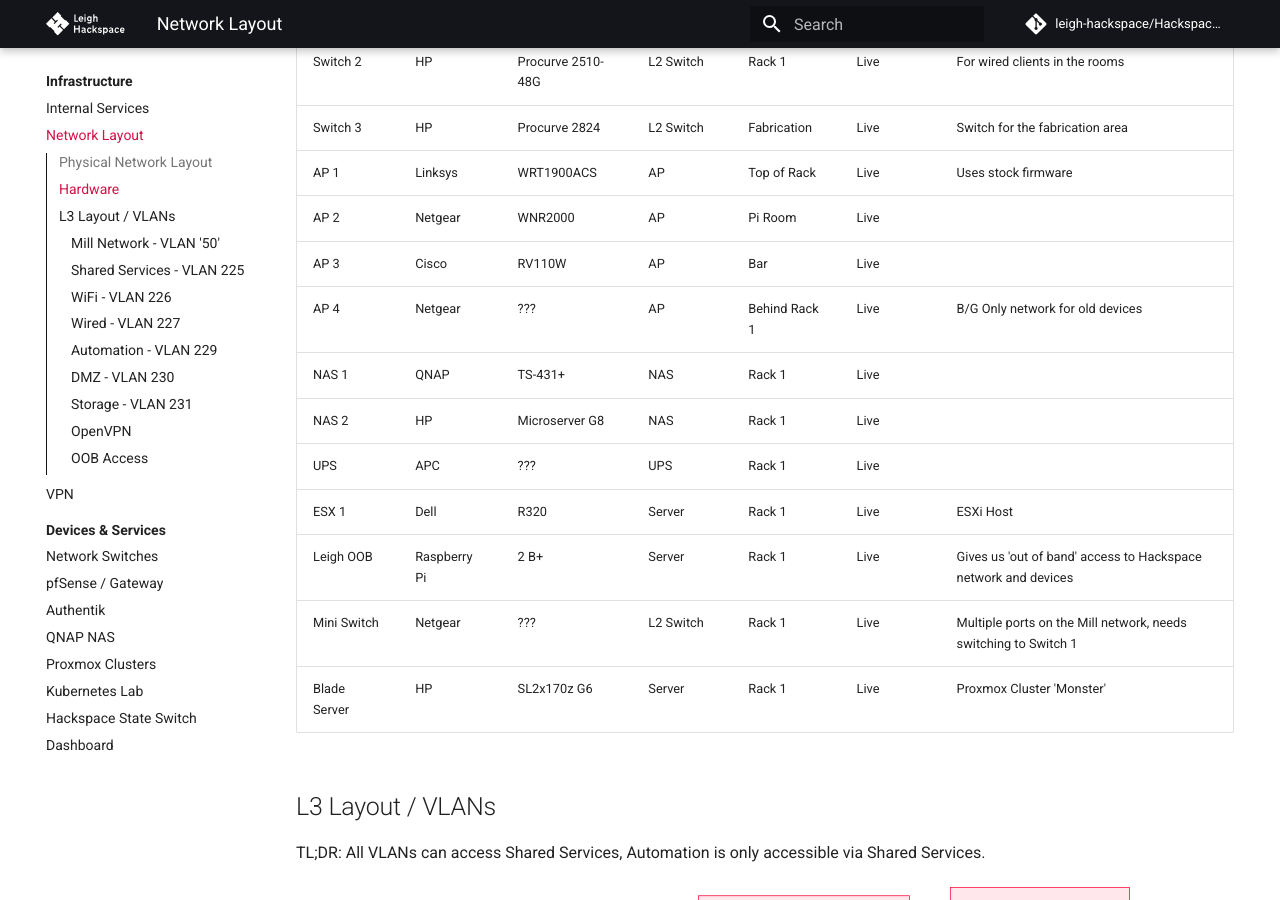
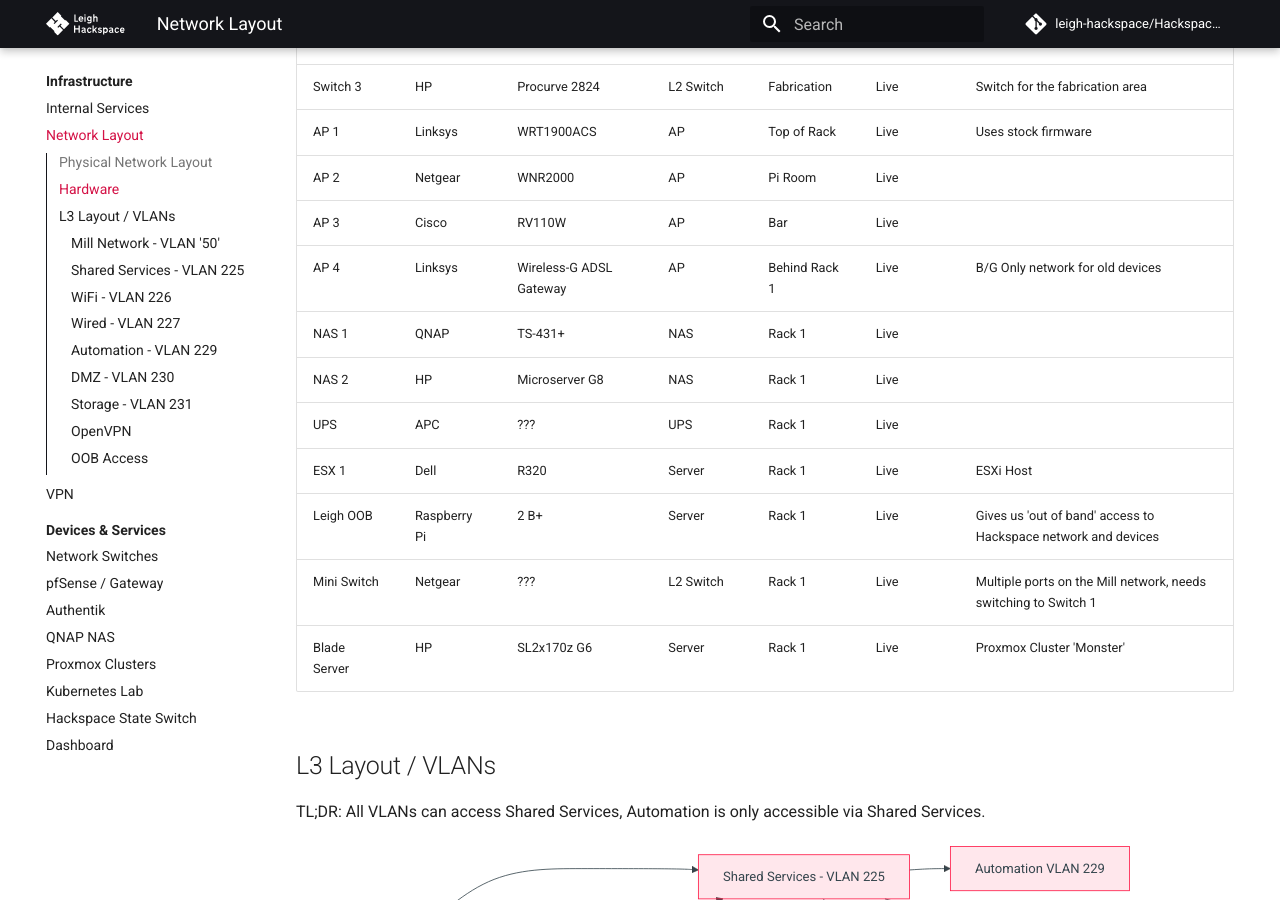
Before and after one commit to leigh-hackspace/HackspaceWiki, an MkDocs documentation site: the page built from docs/infrastructure/network_layout.md, in a window 1280 px wide and 900 px high, scrolled down 1009 px. Built offline with MkDocs 1.6.1 and Material for MkDocs 9.7.7, drawn with Linux system fonts in a browser that asks for light colours; comment, search, counter and statistics services are not loaded; the version menu is left out; some of the changed text lies outside the part shown.

```diff
--- a/docs/infrastructure/network_layout.md
+++ b/docs/infrastructure/network_layout.md
@@ -49,23 +49,23 @@ graph
 
 ## Hardware
 
-| Name         | Manf         | Model             | Type      | Location      | Status | Notes                                                           |
-| ------------ | ------------ | ----------------- | --------- | ------------- | ------ | --------------------------------------------------------------- |
-| GW           | HP           | Unknown           | Router    | Rack 1        | Live   | HP desktop system running pfSense                               |
-| Switch 1     | HP           | Procurve 2510-48G | L2 Switch | Rack 1        | Live   | For Rack 1 hardware                                             |
-| Switch 2     | HP           | Procurve 2510-48G | L2 Switch | Rack 1        | Live   | For wired clients in the rooms                                  |
-| Switch 3     | HP           | Procurve 2824     | L2 Switch | Fabrication   | Live   | Switch for the fabrication area                                 |
-| AP 1         | Linksys      | WRT1900ACS        | AP        | Top of Rack   | Live   | Uses stock firmware                                             |
-| AP 2         | Netgear      | WNR2000           | AP        | Pi Room       | Live   |                                                                 |
-| AP 3         | Cisco        | RV110W            | AP        | Bar           | Live   |                                                                 |
-| AP 4         | Netgear      | ???               | AP        | Behind Rack 1 | Live   | B/G Only network for old devices                                |
-| NAS 1        | QNAP         | TS-431+           | NAS       | Rack 1        | Live   |                                                                 |
-| NAS 2        | HP           | Microserver G8    | NAS       | Rack 1        | Live   |                                                                 |
-| UPS          | APC          | ???               | UPS       | Rack 1        | Live   |                                                                 |
-| ESX 1        | Dell         | R320              | Server    | Rack 1        | Live   | ESXi Host                                                       |
-| Leigh OOB    | Raspberry Pi | 2 B+              | Server    | Rack 1        | Live   | Gives us 'out of band' access to Hackspace network and devices  |
-| Mini Switch  | Netgear      | ???               | L2 Switch | Rack 1        | Live   | Multiple ports on the Mill network, needs switching to Switch 1 |
-| Blade Server | HP           | SL2x170z G6       | Server    | Rack 1        | Live   | Proxmox Cluster 'Monster'                                       |
+| Name         | Manf         | Model                   | Type      | Location      | Status | Notes                                                           |
+| ------------ | ------------ | ----------------------- | --------- | ------------- | ------ | --------------------------------------------------------------- |
+| GW           | HP           | Unknown                 | Router    | Rack 1        | Live   | HP desktop system running pfSense                               |
+| Switch 1     | HP           | Procurve 2510-48G       | L2 Switch | Rack 1        | Live   | For Rack 1 hardware                                             |
+| Switch 2     | HP           | Procurve 2510-48G       | L2 Switch | Rack 1        | Live   | For wired clients in the rooms                                  |
+| Switch 3     | HP           | Procurve 2824           | L2 Switch | Fabrication   | Live   | Switch for the fabrication area                                 |
+| AP 1         | Linksys      | WRT1900ACS              | AP        | Top of Rack   | Live   | Uses stock firmware                                             |
+| AP 2         | Netgear      | WNR2000                 | AP        | Pi Room       | Live   |                                                                 |
+| AP 3         | Cisco        | RV110W                  | AP        | Bar           | Live   |                                                                 |
+| AP 4         | Linksys      | Wireless-G ADSL Gateway | AP        | Behind Rack 1 | Live   | B/G Only network for old devices                                |
+| NAS 1        | QNAP         | TS-431+                 | NAS       | Rack 1        | Live   |                                                                 |
+| NAS 2        | HP           | Microserver G8          | NAS       | Rack 1        | Live   |                                                                 |
+| UPS          | APC          | ???                     | UPS       | Rack 1        | Live   |                                                                 |
+| ESX 1        | Dell         | R320                    | Server    | Rack 1        | Live   | ESXi Host                                                       |
+| Leigh OOB    | Raspberry Pi | 2 B+                    | Server    | Rack 1        | Live   | Gives us 'out of band' access to Hackspace network and devices  |
+| Mini Switch  | Netgear      | ???                     | L2 Switch | Rack 1        | Live   | Multiple ports on the Mill network, needs switching to Switch 1 |
+| Blade Server | HP           | SL2x170z G6             | Server    | Rack 1        | Live   | Proxmox Cluster 'Monster'                                       |
 
 ## L3 Layout / VLANs
 
```
Also changed, not shown: other parts of docs/infrastructure/network_layout.md (+1 -0 lines), docs/infrastructure/devices/dashboard/index.md (+1 -0 lines).
